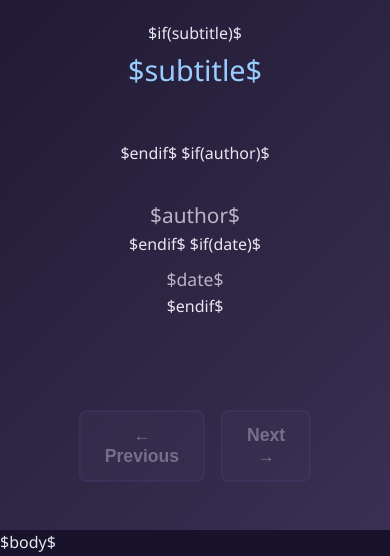
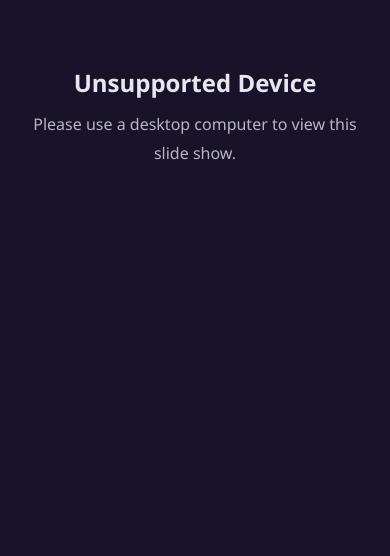
Before and after one commit to ItsDobiel/URLShortener, a plain HTML site: page presentation/template.html in a window 390 px wide. Shown: the part 314-870 px from the top of the page. After the commit the page ends 844 px from the top, so only its background shows below. Drawn offline with nearby package versions, Linux system fonts and the light colour scheme.

Commit message:
Updated presentation content, Modified the slide show template to only support desktop computers

```diff
--- a/presentation/css/main.css
+++ b/presentation/css/main.css
@@ -24,6 +24,34 @@ body {
     color: var(--text-light);
     line-height: 1.6;
     overflow: hidden;
+}
+
+.mobile-warning {
+    display: none;
+    position: fixed;
+    top: 0;
+    left: 0;
+    width: 100vw;
+    height: 100vh;
+    height: 100dvh;
+    background: var(--purple-dark);
+    z-index: 9999;
+    flex-direction: column;
+    justify-content: center;
+    align-items: center;
+    text-align: center;
+    padding: 2rem;
+}
+
+.mobile-warning h2 {
+    color: var(--text-light);
+    font-size: 1.5rem;
+    margin-bottom: 0.5rem;
+}
+
+.mobile-warning p {
+    color: var(--text-medium);
+    font-size: 1rem;
 }
 
 .slide,
@@ -407,3 +435,15 @@ em {
         gap: 1.5rem;
     }
 }
+
+@media only screen and (max-width: 1000px) {
+    .mobile-warning {
+        display: flex;
+    }
+
+    .slide,
+    .navigation,
+    .progress-bar {
+        display: none !important;
+    }
+}
--- a/presentation/template.html
+++ b/presentation/template.html
@@ -8,7 +8,10 @@
         <link rel="stylesheet" href="css/dracula.css" />
     </head>
     <body>
-        <div class="progress-bar" id="progressBar"></div>
+        <div class="mobile-warning">
+            <h2>Unsupported Device</h2>
+            <p>Please use a desktop computer to view this slide show.</p>
+        </div>
 
         <div class="keyboard-hint" id="keyboardHint">
             <kbd>←</kbd> <kbd>→</kbd> Navigate | <kbd>F</kbd> Fullscreen |
```
Also changed, not shown: presentation/index.html (+25 -4 lines), 1 other file.
